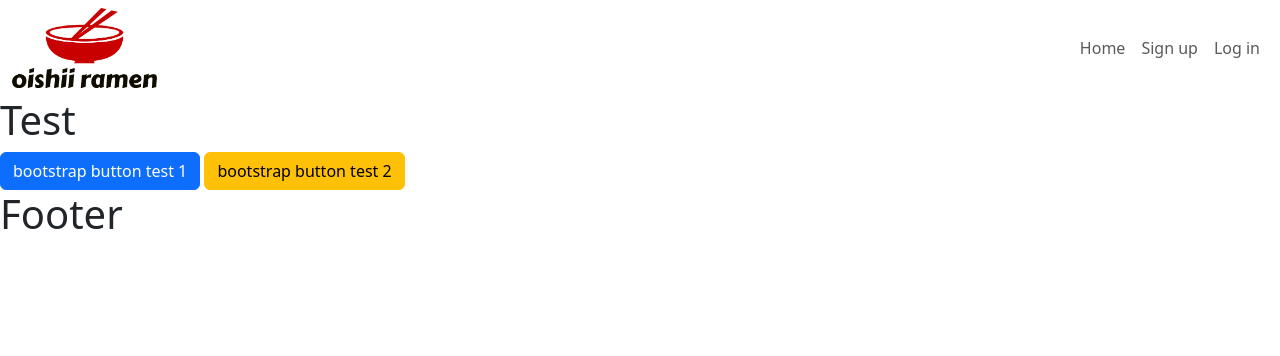
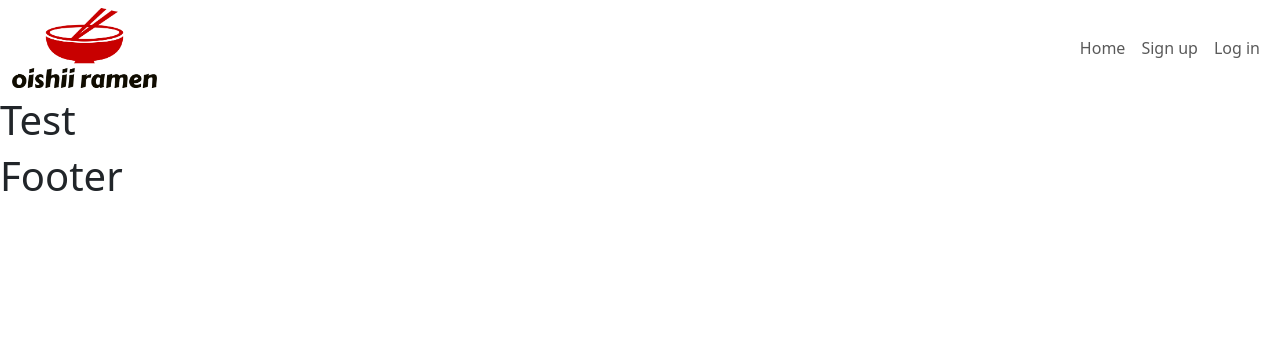
Before and after one commit to SamarZiadat/oishii-ramen, a Django app: page / in a window 1280 px wide. Shown: the top 356 px of the page. Run offline with Django 3.2, Linux system fonts and the light colour scheme.

Commit message:
build: remove test bootstrap buttons from base

```diff
--- a/templates/base.html
+++ b/templates/base.html
@@ -26,8 +26,6 @@
     {% include 'includes/navigation.html' %}
 
     <h1>Test</h1>
-    <input type="button" value="bootstrap button test 1" class="btn btn-primary" />
-    <input type="button" value="bootstrap button test 2" class="btn btn-warning" />
 
     <!-- Footer -->
     {% include 'includes/footer.html' %}
```
